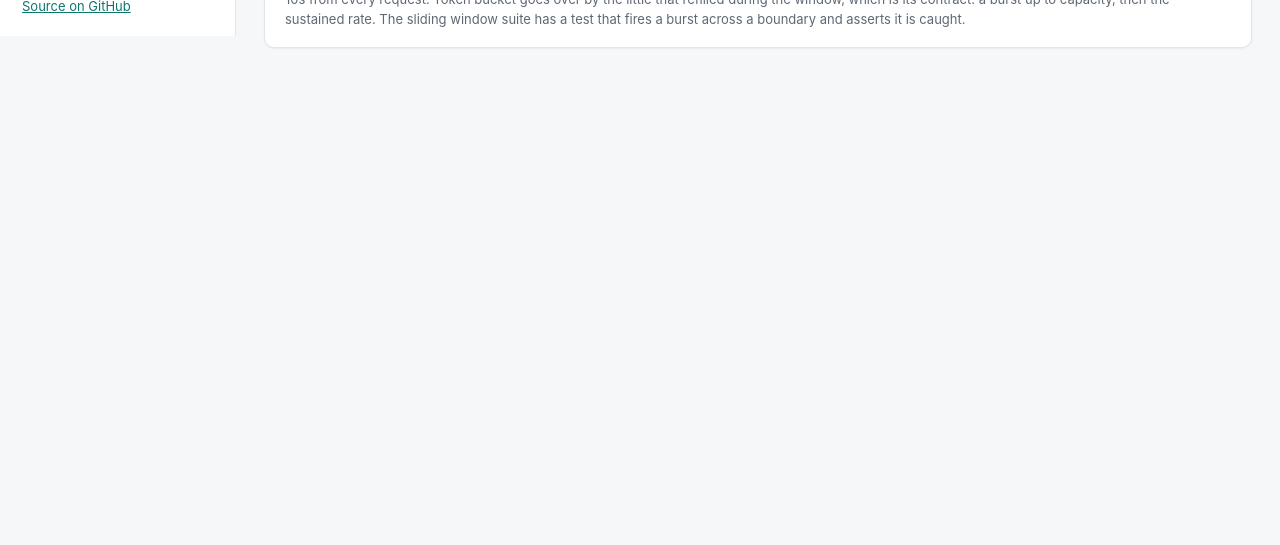
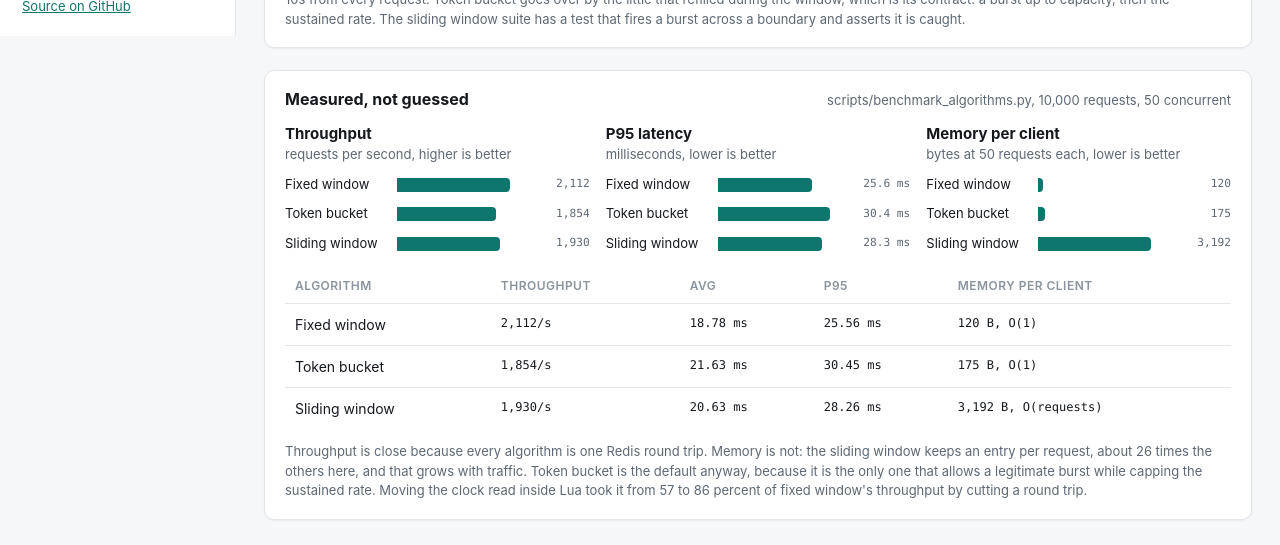
Before and after one commit to MuneebKhan06/api-gateway, a React (Vite) app in the folder frontend/: page /rate-limits in a window 1280 px wide. Shown: the part 764-1309 px from the top of the page. Before the commit the page ends 840 px from the top, so only its background shows below. Built offline with nearby package versions, Linux system fonts and the light colour scheme; no server answers.

Commit message:
Add benchmark results

```diff
--- /dev/null
+++ b/frontend/src/components/BenchmarkResults.tsx
@@ -0,0 +1,116 @@
+import { algorithmLabel } from "../utils/format";
+
+// Measured numbers from scripts/benchmark_algorithms.py, as published in the
+// README: 10,000 requests, 50 concurrent, 200 clients, Redis 7 in Docker on
+// one machine. Static because they describe a benchmark run, not live state.
+
+interface Row {
+  algorithm: string;
+  throughput: number;
+  avgMs: number;
+  p95Ms: number;
+  bytesPerClient: number;
+  complexity: string;
+}
+
+const ROWS: Row[] = [
+  { algorithm: "fixed_window", throughput: 2112, avgMs: 18.78, p95Ms: 25.56, bytesPerClient: 120, complexity: "O(1)" },
+  { algorithm: "token_bucket", throughput: 1854, avgMs: 21.63, p95Ms: 30.45, bytesPerClient: 175, complexity: "O(1)" },
+  { algorithm: "sliding_window", throughput: 1930, avgMs: 20.63, p95Ms: 28.26, bytesPerClient: 3192, complexity: "O(requests)" },
+];
+
+interface MetricProps {
+  title: string;
+  note: string;
+  value: (row: Row) => number;
+  format: (value: number) => string;
+}
+
+/** Horizontal bars from a shared zero baseline, one metric per chart. */
+function Metric({ title, note, value, format }: MetricProps) {
+  const max = Math.max(...ROWS.map(value));
+  return (
+    <div className="stack bench-metric">
+      <div>
+        <strong>{title}</strong>
+        <div className="hint">{note}</div>
+      </div>
+      {ROWS.map((row) => (
+        <div key={row.algorithm} className="bench-row" title={`${algorithmLabel(row.algorithm)}: ${format(value(row))}`}>
+          <span className="bench-label">{algorithmLabel(row.algorithm)}</span>
+          <span className="bench-track">
+            <span className="bench-bar" style={{ width: `${(value(row) / max) * 100}%` }} />
+          </span>
+          <span className="bench-value mono">{format(value(row))}</span>
+        </div>
+      ))}
+    </div>
+  );
+}
+
+export default function BenchmarkResults() {
+  return (
+    <section className="card">
+      <div className="card-header">
+        <h2>Measured, not guessed</h2>
+        <span>scripts/benchmark_algorithms.py, 10,000 requests, 50 concurrent</span>
+      </div>
+
+      <div className="grid grid-3">
+        <Metric
+          title="Throughput"
+          note="requests per second, higher is better"
+          value={(row) => row.throughput}
+          format={(value) => value.toLocaleString()}
+        />
+        <Metric
+          title="P95 latency"
+          note="milliseconds, lower is better"
+          value={(row) => row.p95Ms}
+          format={(value) => `${value.toFixed(1)} ms`}
+        />
+        <Metric
+          title="Memory per client"
+          note="bytes at 50 requests each, lower is better"
+          value={(row) => row.bytesPerClient}
+          format={(value) => value.toLocaleString()}
+        />
+      </div>
+
+      <div className="table-wrap" style={{ marginTop: 16 }}>
+        <table>
+          <thead>
+            <tr>
+              <th>Algorithm</th>
+              <th>Throughput</th>
+              <th>Avg</th>
+              <th>P95</th>
+              <th>Memory per client</th>
+            </tr>
+          </thead>
+          <tbody>
+            {ROWS.map((row) => (
+              <tr key={row.algorithm}>
+                <td>{algorithmLabel(row.algorithm)}</td>
+                <td className="mono">{row.throughput.toLocaleString()}/s</td>
+                <td className="mono">{row.avgMs} ms</td>
+                <td className="mono">{row.p95Ms} ms</td>
+                <td className="mono">
+                  {row.bytesPerClient.toLocaleString()} B, {row.complexity}
+                </td>
+              </tr>
+            ))}
+          </tbody>
+        </table>
+      </div>
+
+      <p className="hint" style={{ marginBottom: 0 }}>
+        Throughput is close because every algorithm is one Redis round trip. Memory is not: the
+        sliding window keeps an entry per request, about 26 times the others here, and that grows
+        with traffic. Token bucket is the default anyway, because it is the only one that allows a
+        legitimate burst while capping the sustained rate. Moving the clock read inside Lua took
+        it from 57 to 86 percent of fixed window's throughput by cutting a round trip.
+      </p>
+    </section>
+  );
+}
--- a/frontend/src/pages/RateLimits.tsx
+++ b/frontend/src/pages/RateLimits.tsx
@@ -2,6 +2,7 @@ import { useState } from "react";
 import { api } from "../api/client";
 import type { RouteStatus } from "../api/types";
 import AlgorithmComparison from "../components/AlgorithmComparison";
+import BenchmarkResults from "../components/BenchmarkResults";
 import BoundaryDemo from "../components/BoundaryDemo";
 import BurstRunner from "../components/BurstRunner";
 import { usePolling } from "../hooks/usePolling";
@@ -83,6 +84,7 @@ export default function RateLimits() {
 
       {limited.length > 1 && <AlgorithmComparison routes={limited} onSample={recordSample} />}
       <BoundaryDemo />
+      <BenchmarkResults />
     </>
   );
 }
--- a/frontend/src/styles.css
+++ b/frontend/src/styles.css
@@ -1093,3 +1093,30 @@ button.route-card.active {
 .comparison-cell .chart-legend button {
   display: none;
 }
+
+/* Benchmark bars */
+
+.bench-row {
+  display: grid;
+  grid-template-columns: 104px 1fr 72px;
+  align-items: center;
+  gap: 8px;
+  font-size: 13px;
+}
+
+.bench-track {
+  height: 14px;
+}
+
+.bench-bar {
+  display: block;
+  height: 100%;
+  min-width: 2px;
+  border-radius: 0 4px 4px 0;
+  background: var(--accent);
+}
+
+.bench-value {
+  text-align: right;
+  color: var(--muted);
+}
```
